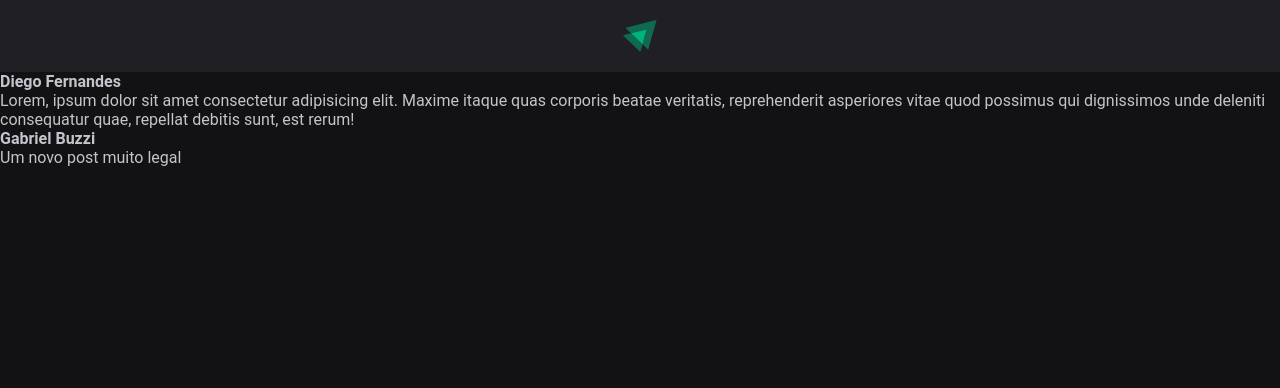
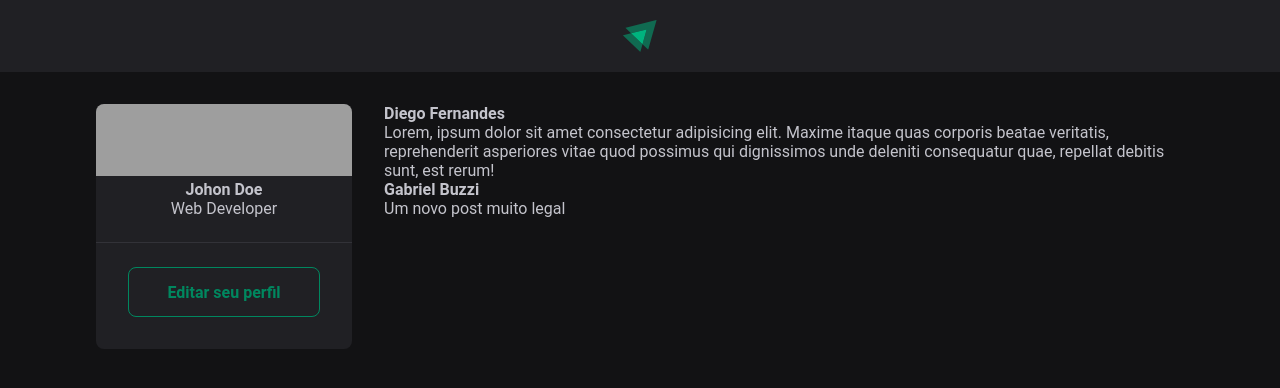
Before and after one commit to felipe-dr/fundamentals-web-react, a React app: page / in a window 1280 px wide. Shown: the top 388 px of the page. Built offline with nearby package versions, Linux system fonts and the light colour scheme; grey boxes are pictures that could not be loaded; the HTML template or start-up script is replaced by a standard one.

Commit message:
feat: class-01 sidebar component

```diff
--- a/src/App.jsx
+++ b/src/App.jsx
@@ -1,19 +1,25 @@
 import { Header } from './components/Header';
+import { Sidebar } from './components/Sidebar';
 import { Post } from './Post';
 
+import styles from './App.module.css';
 import './global.css';
 
 export function App() {
   return (
     <div>
       <Header />
-      <Post
-        author="Diego Fernandes"
-        content="Lorem, ipsum dolor sit amet consectetur adipisicing elit. Maxime itaque quas corporis beatae veritatis, reprehenderit asperiores vitae quod possimus qui dignissimos unde deleniti consequatur quae, repellat debitis sunt, est rerum!"
-      />
-      <Post author="Gabriel Buzzi" content="Um novo post muito legal" />
+
+      <div className={styles.wrapper}>
+        <Sidebar />
+        <main>
+          <Post
+            author="Diego Fernandes"
+            content="Lorem, ipsum dolor sit amet consectetur adipisicing elit. Maxime itaque quas corporis beatae veritatis, reprehenderit asperiores vitae quod possimus qui dignissimos unde deleniti consequatur quae, repellat debitis sunt, est rerum!"
+          />
+          <Post author="Gabriel Buzzi" content="Um novo post muito legal" />
+        </main>
+      </div>
     </div>
   );
 }
-
-export default App;
--- /dev/null
+++ b/src/App.module.css
@@ -0,0 +1,10 @@
+.wrapper {
+  max-width: 70rem;
+  margin: 2rem auto;
+  padding: 0 1rem;
+
+  display: grid;
+  grid-template-columns: 256px 1fr;
+  gap: 2rem;
+  align-items: flex-start;
+}
--- /dev/null
+++ b/src/components/Sidebar.jsx
@@ -0,0 +1,21 @@
+import styles from './Sidebar.module.css';
+
+export function Sidebar() {
+  return (
+    <aside className={styles.sidebar}>
+      <img
+        className={styles.cover}
+        src="https://images.unsplash.com/photo-1605379399642-870262d3d051?ixlib=rb-1.2.1&ixid=MnwxMjA3fDB8MHxwaG90by1wYWdlfHx8fGVufDB8fHx8&auto=format&fit=crop&w=500&q=50"
+      />
+
+      <div className={styles.profile}>
+        <strong>Johon Doe</strong>
+        <span>Web Developer</span>
+      </div>
+
+      <footer>
+        <a href="#">Editar seu perfil</a>
+      </footer>
+    </aside>
+  );
+}
--- /dev/null
+++ b/src/components/Sidebar.module.css
@@ -0,0 +1,39 @@
+.sidebar {
+  background: var(--gray-800);
+  border-radius: 8px;
+  overflow: hidden;
+}
+
+.cover {
+  width: 100%;
+  height: 72px;
+  object-fit: cover;
+}
+
+.profile {
+  display: flex;
+  flex-direction: column;
+  align-items: center;
+}
+
+.sidebar footer {
+  border-top: 1px solid var(--gray-600);
+  margin-top: 1.5rem;
+  padding: 1.5rem 2rem 2rem;
+}
+
+.sidebar footer a {
+  width: 100%;
+  background: transparent;
+  color: var(--green-500);
+  border: 1px solid var(--green-500);
+  border-radius: 8px;
+  height: 50px;
+  padding: 0 1.5rem;
+  font-weight: bold;
+  text-decoration: none;
+
+  display: flex;
+  align-items: center;
+  justify-content: center;
+}
```
